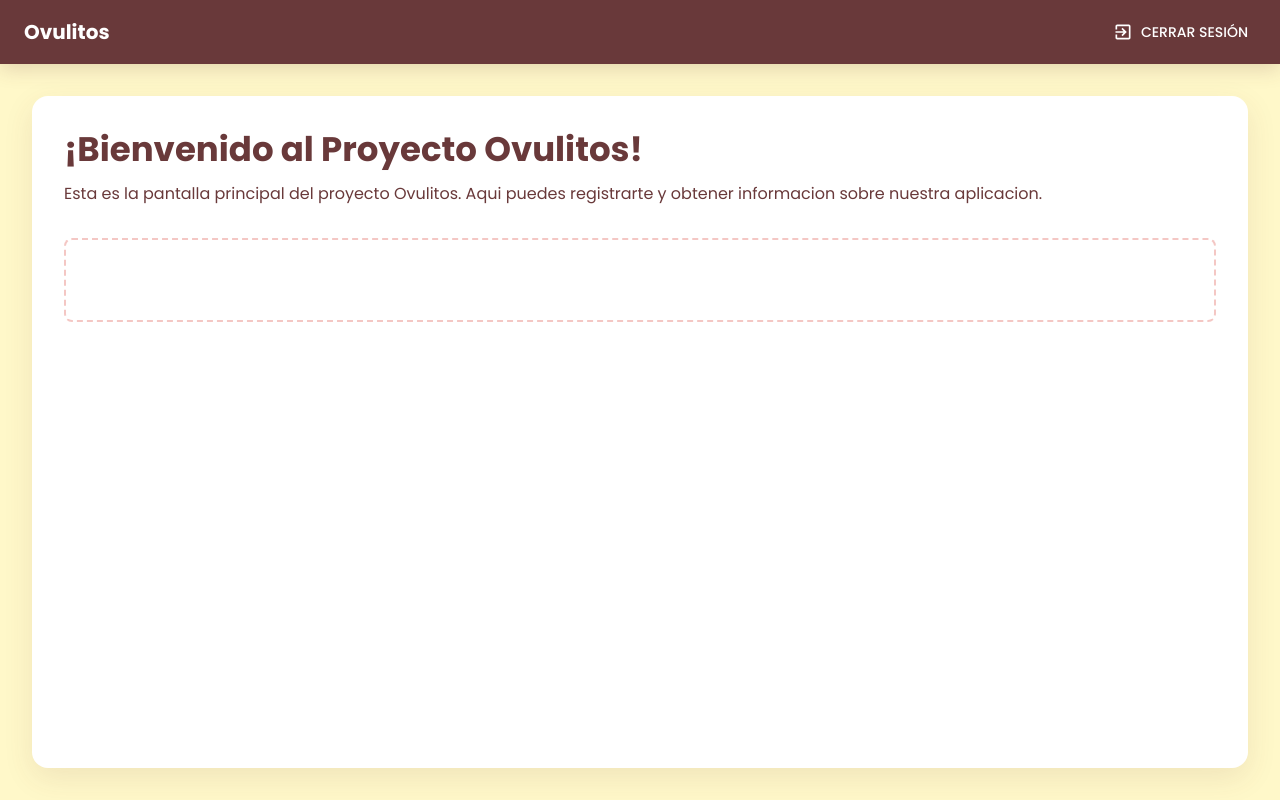
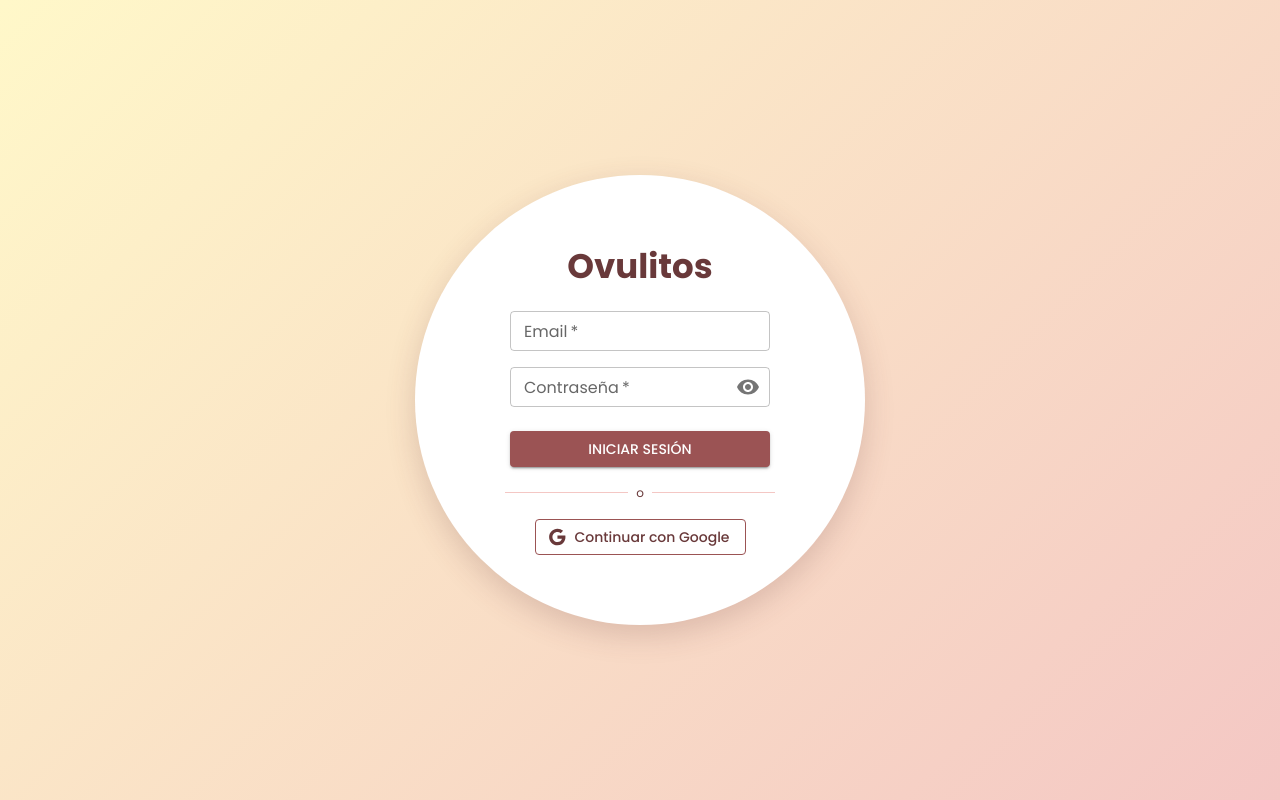
Before and after one commit to SrGalan00/Ovulitos, a React (Vite) app in the folder Web Page/Ovulitos/: page / in a window 1280 px wide. Built offline with nearby package versions, Linux system fonts and the light colour scheme; no server answers.

Commit message:
inicio de sesion funcional

```diff
--- a/Web Page/Ovulitos/src/App.tsx
+++ b/Web Page/Ovulitos/src/App.tsx
@@ -1,36 +1,62 @@
+import { ThemeProvider, createTheme } from "@mui/material/styles";
+import CssBaseline from "@mui/material/CssBaseline";
+import { AnimatePresence, motion } from "framer-motion";
+// Usamos la ruta exacta de tu estructura de carpetas
+import { AuthProvider, useAuth } from "./context/authContext/index.jsx";
+import LoginCircle from "./components/LoginCircle";
+import Dashboard from "./components/Dashboard";
 
-import { ThemeProvider, createTheme } from '@mui/material/styles';
-import CssBaseline from '@mui/material/CssBaseline';
-import LoginCircle from './components/LoginCircle';
-import Dashboard from './components/Dashboard';
-
-
-// Crear tema con la paleta de colores
 const theme = createTheme({
   palette: {
-    primary: {
-      main: '#9B5354',
-    },
-    secondary: {
-      main: '#69393A',
-    },
-    background: {
-      default: '#FFF8C9',
-    },
+    primary: { main: "#9B5354" },
+    secondary: { main: "#69393A" },
+    background: { default: "#FFF8C9" },
   },
   typography: {
-    fontFamily: '"Poppins", "Roboto", "Helvetica", "Arial", sans-serif',
+    fontFamily: '"Poppins", sans-serif',
   },
 });
 
-function App() {
+function AppContent() {
+  const { currentUser, loading } = useAuth();
+
+  // No mostramos nada mientras Firebase determina si hay un usuario
+  if (loading) return null;
+
+  return (
+    <AnimatePresence mode="wait">
+      {currentUser ? (
+        <motion.div
+          key="dashboard"
+          initial={{ opacity: 0, y: 20 }}
+          animate={{ opacity: 1, y: 0 }}
+          exit={{ opacity: 0, y: -20 }}
+          transition={{ duration: 0.5 }}
+        >
+          <Dashboard />
+        </motion.div>
+      ) : (
+        <motion.div
+          key="login"
+          initial={{ opacity: 0, scale: 0.9 }}
+          animate={{ opacity: 1, scale: 1 }}
+          exit={{ opacity: 0, scale: 1.1 }}
+          transition={{ duration: 0.5 }}
+        >
+          <LoginCircle />
+        </motion.div>
+      )}
+    </AnimatePresence>
+  );
+}
+
+export default function App() {
   return (
     <ThemeProvider theme={theme}>
       <CssBaseline />
-      <Dashboard />
+      <AuthProvider>
+        <AppContent />
+      </AuthProvider>
     </ThemeProvider>
   );
-
 }
-
-export default App;
--- a/Web Page/Ovulitos/src/components/Dashboard.tsx
+++ b/Web Page/Ovulitos/src/components/Dashboard.tsx
@@ -1,96 +1,31 @@
 import React from 'react';
-import {
-  Box,
-  Typography,
-  Button,
-  AppBar,
-  Toolbar,
-  Container
-} from '@mui/material';
+import { Box, Typography, Button, AppBar, Toolbar, Container } from '@mui/material';
 import { ExitToApp } from '@mui/icons-material';
+import { doSignOut } from '../firebase/auth.js';
 
-interface DashboardProps {
-  onLogout: () => void;
-}
-
-const Dashboard: React.FC<DashboardProps> = ({ onLogout }) => {
-  const colors = {
-    primary: '#FFF8C9',
-    secondary: '#69393A',
-    accent: '#9B5354',
-    lightAccent: '#E38E91',
-    softPink: '#F4C7C4',
-  };
-
+const Dashboard = () => {
   return (
-    <Box sx={{
-      minHeight: '100vh',
-      width: '100vw',
-      backgroundColor: colors.primary,
-      display: 'flex',
-      flexDirection: 'column',
-      m: 0,
-      p: 0
-    }}>
-      <AppBar
-        position="static"
-        sx={{
-          backgroundColor: colors.secondary,
-          boxShadow: '0px 4px 20px rgba(105, 57, 58, 0.2)',
-        }}
-      >
+    <Box sx={{ minHeight: '100vh', width: '100vw', backgroundColor: '#FFF8C9', display: 'flex', flexDirection: 'column' }}>
+      <AppBar position="static" sx={{ backgroundColor: '#69393A' }}>
         <Toolbar sx={{ justifyContent: 'space-between' }}>
-          <Typography variant="h6" sx={{ fontWeight: 'bold' }}>
-            Ovulitos
-          </Typography>
-          <Button
-            color="inherit"
-            onClick={onLogout}
-            startIcon={<ExitToApp />}
-            sx={{ '&:hover': { backgroundColor: colors.accent } }}
-          >
-            Cerrar Sesión
-          </Button>
+          <Typography variant="h6" sx={{ fontWeight: 'bold' }}>Ovulitos Dashboard</Typography>
+          <Button color="inherit" onClick={() => doSignOut()} startIcon={<ExitToApp />}>
+  Cerrar Sesión
+</Button>
         </Toolbar>
       </AppBar>
 
-      <Container
-        maxWidth={false}
-        disableGutters
-        sx={{
-          flexGrow: 1,
-          display: 'flex',
-          flexDirection: 'column',
-          p: { xs: 2, md: 4 } // Margen responsivo para el cuadro blanco
-        }}
-      >
-        <Box
-          sx={{
-            backgroundColor: 'white',
-            borderRadius: 4,
-            p: 4,
-            boxShadow: '0px 10px 30px rgba(105, 57, 58, 0.1)',
-            flexGrow: 1,
-          }}
-        >
-          <Typography variant="h4" gutterBottom sx={{ color: colors.secondary, fontWeight: 'bold' }}>
+      <Container maxWidth={false} sx={{ mt: 4, flexGrow: 1, display: 'flex', justifyContent: 'center' }}>
+        <Box sx={{ backgroundColor: 'white', borderRadius: 4, p: 4, width: '100%', maxWidth: '1200px', boxShadow: '0px 10px 30px rgba(0,0,0,0.05)' }}>
+          <Typography variant="h4" sx={{ color: '#69393A', fontWeight: 'bold', mb: 2 }}>
             ¡Bienvenido al Proyecto Ovulitos!
           </Typography>
-
-          <Typography variant="body1" sx={{ color: colors.secondary, mb: 3 }}>
-            Esta es la pantalla principal del proyecto Ovulitos. Aqui puedes registrarte y obtener informacion sobre nuestra aplicacion.
+          <Typography variant="body1" sx={{ color: '#69393A' }}>
+            Este es el dashboard principal de la aplicación. Aquí puedes empezar a construir tu interfaz.
           </Typography>
 
-          <Box sx={{
-            mt: 4,
-            p: 5,
-            border: `2px dashed ${colors.softPink}`,
-            borderRadius: 2,
-            textAlign: 'center'
-          }}>
-            <Typography variant="subtitle1" sx={{ color: colors.accent }}>
-
-            </Typography>
+          <Box sx={{ mt: 4, p: 5, border: '2px dashed #F4C7C4', borderRadius: 2, textAlign: 'center' }}>
+            <Typography sx={{ color: '#9B5354' }}>Área de trabajo lista para nuevos componentes</Typography>
           </Box>
         </Box>
       </Container>
--- a/Web Page/Ovulitos/src/components/LoginCircle.tsx
+++ b/Web Page/Ovulitos/src/components/LoginCircle.tsx
@@ -1,107 +1,45 @@
 import React, { useState } from 'react';
-import {
-  Box,
-  TextField,
-  Button,
-  Typography,
-  IconButton,
-  InputAdornment
-} from '@mui/material';
+import { Box, TextField, Button, Typography, IconButton, InputAdornment } from '@mui/material';
 import { Google, Visibility, VisibilityOff } from '@mui/icons-material';
+import { doSignInWithEmailAndPassword, doSignInWithGoogle } from '../firebase/auth.js';
 
-interface LoginProps {
-  onLogin: () => void;
-}
+const LoginCircle = () => {
+  const [email, setEmail] = useState('');
+  const [password, setPassword] = useState('');
+  const [showPassword, setShowPassword] = useState(false);
+  const [isLoggingIn, setIsLoggingIn] = useState(false);
 
-const LoginCircle: React.FC<LoginProps> = ({ onLogin }) => {
-  const [email, setEmail] = useState<string>('');
-  const [password, setPassword] = useState<string>('');
-  const [showPassword, setShowPassword] = useState<boolean>(false);
-
-  const colors = {
-    primary: '#FFF8C9',
-    secondary: '#69393A',
-    accent: '#9B5354',
-    lightAccent: '#E38E91',
-    softPink: '#F4C7C4',
-  };
-
-  const handleEmailLogin = (e: React.FormEvent) => {
+  const handleLogin = async (e: React.FormEvent) => {
     e.preventDefault();
-    onLogin();
+    if (!isLoggingIn) {
+      setIsLoggingIn(true);
+      try {
+        await doSignInWithEmailAndPassword(email, password);
+      } catch (err: any) {
+        alert("Error: " + err.message);
+        setIsLoggingIn(false);
+      }
+    }
   };
 
   return (
-    <Box
-      sx={{
-        display: 'flex',
-        justifyContent: 'center', // Centrado horizontal
-        alignItems: 'center',     // Centrado vertical
-        width: '100vw',           // Ancho total de ventana
-        height: '100vh',          // Alto total de ventana
-        background: `linear-gradient(135deg, ${colors.primary} 0%, ${colors.softPink} 100%)`,
-        overflow: 'hidden',       // Evita scrolls accidentales
-        margin: 0,
-        padding: 0,
-      }}
-    >
-      <Box
-        sx={{
-          width: { xs: 350, sm: 450 }, // Responsivo: más pequeño en móviles
-          height: { xs: 350, sm: 450 },
-          borderRadius: '50%',
-          backgroundColor: 'white',
-          boxShadow: '0px 15px 40px rgba(105, 57, 58, 0.2)',
-          display: 'flex',
-          flexDirection: 'column',
-          justifyContent: 'center',
-          alignItems: 'center',
-          padding: 4,
-          position: 'relative',
-          zIndex: 2,
-        }}
-      >
-        <Typography
-          variant="h4"
-          sx={{
-            color: colors.secondary,
-            fontWeight: 'bold',
-            mb: 2,
-            fontFamily: "'Poppins', sans-serif",
-          }}
-        >
-          Ovulitos
-        </Typography>
+    <Box sx={{
+      display: 'flex', justifyContent: 'center', alignItems: 'center',
+      minHeight: '100vh', width: '100vw',
+      background: 'linear-gradient(135deg, #FFF8C9 0%, #F4C7C4 100%)'
+    }}>
+      <Box sx={{
+        width: 450, height: 450, borderRadius: '50%', backgroundColor: 'white',
+        display: 'flex', flexDirection: 'column', justifyContent: 'center',
+        alignItems: 'center', p: 4, boxShadow: '0px 10px 30px rgba(105, 57, 58, 0.2)'
+      }}>
+        <Typography variant="h4" sx={{ color: '#69393A', fontWeight: 'bold', mb: 3 }}>Ovulitos</Typography>
 
-        <Box
-          component="form"
-          onSubmit={handleEmailLogin}
-          sx={{
-            width: '100%',
-            maxWidth: 260,
-            display: 'flex',
-            flexDirection: 'column',
-            gap: 2,
-          }}
-        >
+        <Box component="form" onSubmit={handleLogin} sx={{ width: '100%', maxWidth: 260, display: 'flex', flexDirection: 'column', gap: 2 }}>
+          <TextField label="Email" size="small" fullWidth value={email} onChange={(e) => setEmail(e.target.value)} required />
           <TextField
-            label="Email"
-            variant="outlined"
-            size="small"
-            fullWidth
-            value={email}
-            onChange={(e) => setEmail(e.target.value)}
-            sx={{ '& .MuiInputLabel-root': { fontSize: '0.8rem' } }}
-          />
-
-          <TextField
-            label="Contraseña"
-            type={showPassword ? 'text' : 'password'}
-            variant="outlined"
-            size="small"
-            fullWidth
-            value={password}
-            onChange={(e) => setPassword(e.target.value)}
+            label="Contraseña" type={showPassword ? 'text' : 'password'} size="small" fullWidth
+            value={password} onChange={(e) => setPassword(e.target.value)} required
             InputProps={{
               endAdornment: (
                 <InputAdornment position="end">
@@ -111,47 +49,24 @@ const LoginCircle: React.FC<LoginProps> = ({ onLogin }) => {
                 </InputAdornment>
               ),
             }}
-            sx={{ '& .MuiInputLabel-root': { fontSize: '0.8rem' } }}
           />
-
-          <Button
-            type="submit"
-            variant="contained"
-            sx={{
-              backgroundColor: colors.accent,
-              textTransform: 'none',
-              fontWeight: 'bold',
-              '&:hover': { backgroundColor: colors.secondary },
-            }}
-          >
-            Iniciar Sesión
+          <Button type="submit" variant="contained" disabled={isLoggingIn} sx={{ backgroundColor: '#9B5354', mt: 1 }}>
+            {isLoggingIn ? 'Entrando...' : 'Iniciar Sesión'}
           </Button>
         </Box>
 
         <Box sx={{ display: 'flex', alignItems: 'center', my: 2, width: '70%' }}>
-          <Box sx={{ flex: 1, height: '1px', backgroundColor: colors.softPink }} />
-          <Typography variant="caption" sx={{ mx: 1, color: colors.secondary }}>o</Typography>
-          <Box sx={{ flex: 1, height: '1px', backgroundColor: colors.softPink }} />
+          <Box sx={{ flex: 1, height: '1px', backgroundColor: '#F4C7C4' }} />
+          <Typography variant="caption" sx={{ mx: 1, color: '#69393A' }}>o</Typography>
+          <Box sx={{ flex: 1, height: '1px', backgroundColor: '#F4C7C4' }} />
         </Box>
 
         <Button
-          variant="outlined"
-          startIcon={<Google />}
-          onClick={onLogin}
-          sx={{
-            color: colors.secondary,
-            borderColor: colors.softPink,
-            textTransform: 'none',
-            fontSize: '0.8rem',
-            '&:hover': { borderColor: colors.accent }
-          }}
+          variant="outlined" startIcon={<Google />} onClick={doSignInWithGoogle}
+          sx={{ color: '#69393A', borderColor: '#9B5354', textTransform: 'none' }}
         >
           Continuar con Google
         </Button>
-
-        <Typography variant="caption" sx={{ mt: 2, color: colors.secondary, opacity: 0.6 }}>
-          Por favor, inicia sesión para continuar
-        </Typography>
       </Box>
     </Box>
   );
```
